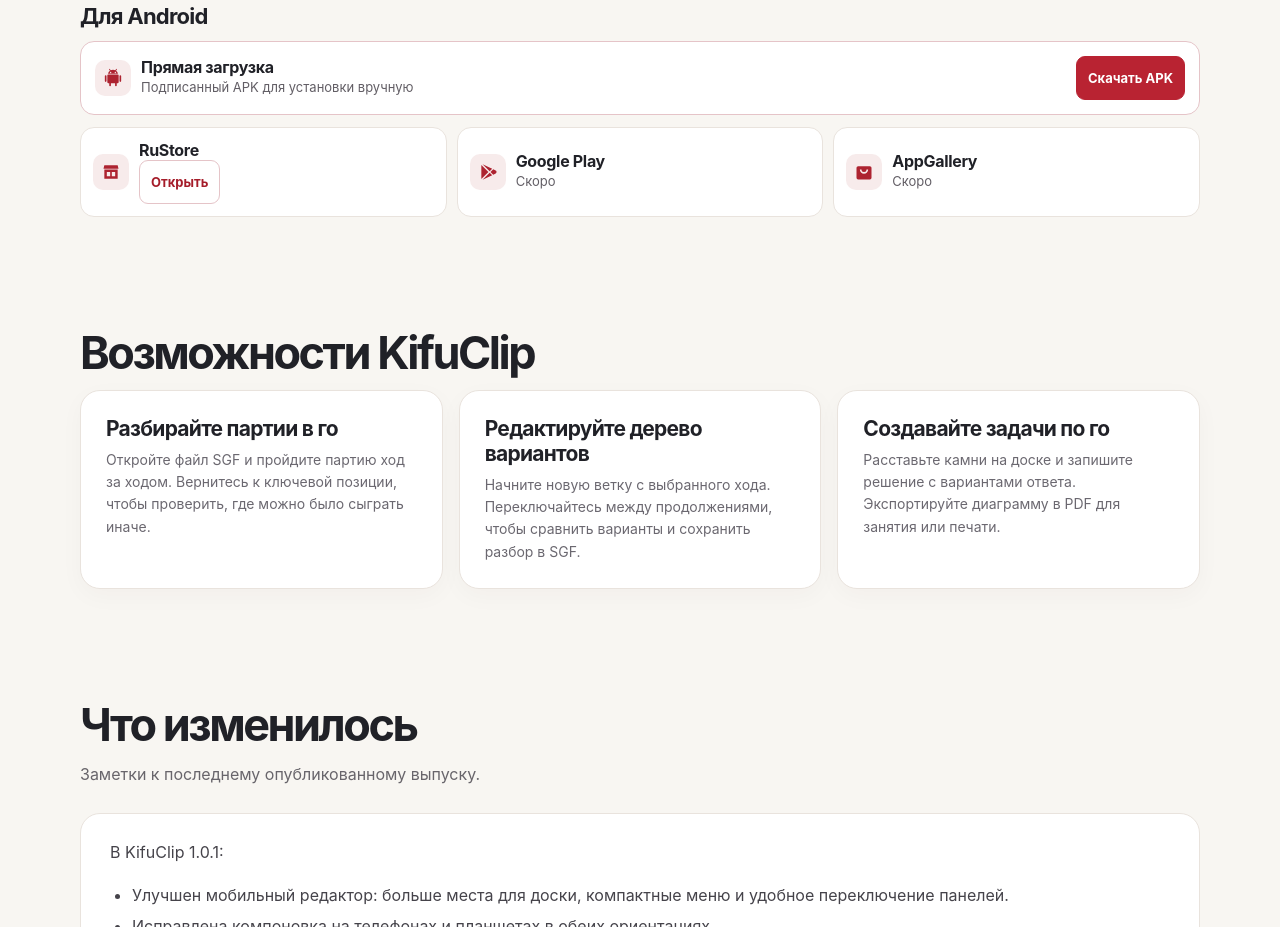
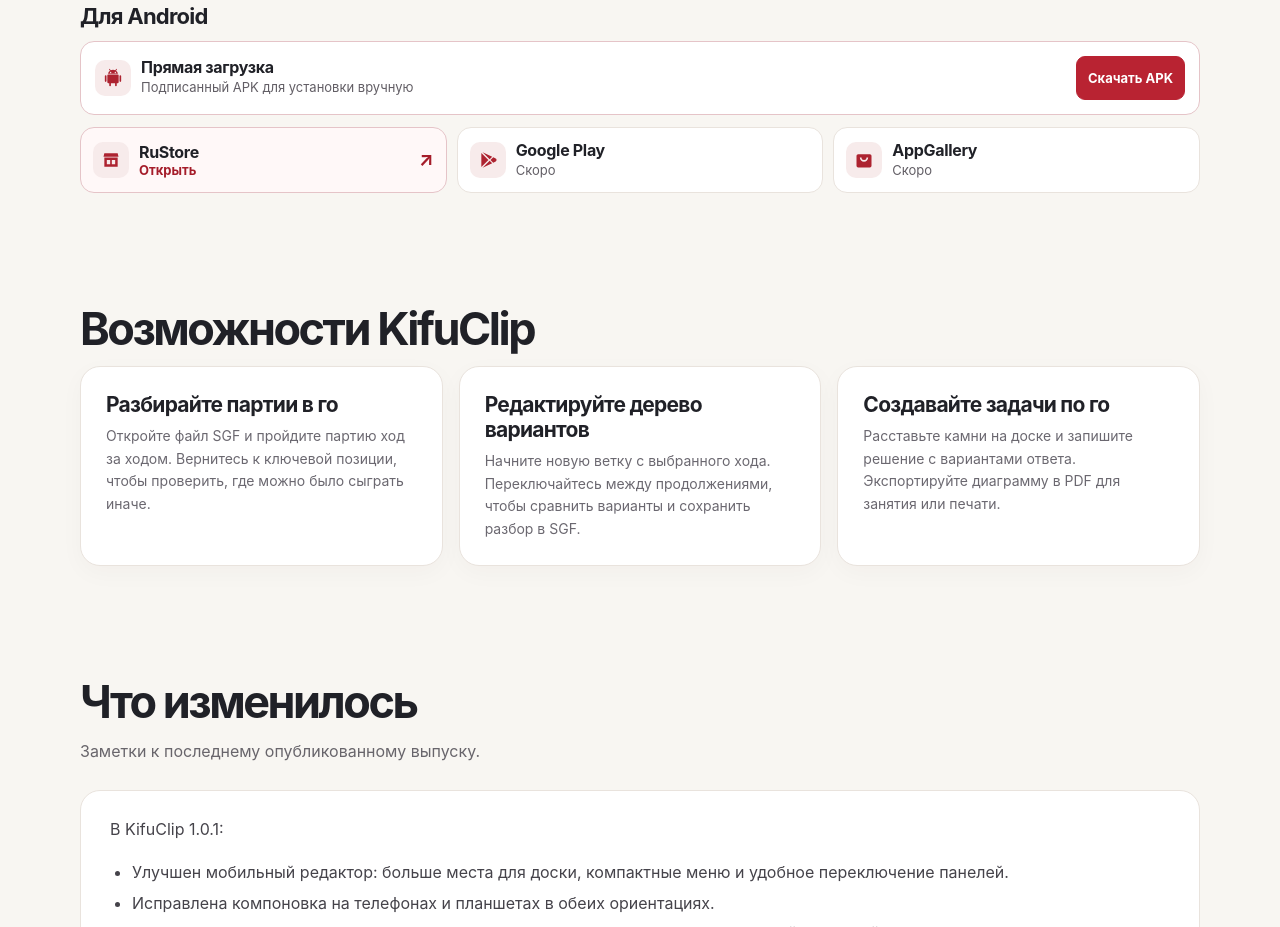
Before and after one commit to Sanchello69/KifuClip-releases, a plain HTML site: page docs/index.html in a window 1280 px wide. Shown: the part 937-1864 px from the top of the page. Drawn offline with Linux system fonts and the light colour scheme; no server answers.

Commit message:
Polish RuStore download card

```diff
--- a/docs/index.html
+++ b/docs/index.html
@@ -38,6 +38,12 @@
     .download-option{display:flex;align-items:center;gap:10px;min-width:0;padding:12px;border:1px solid #e9e3dd;border-radius:14px;background:#fff}
     .download-option>div{min-width:0;overflow-wrap:anywhere}
     .download-option h4{margin:0;font-size:16px;letter-spacing:-.02em}.download-option p{margin:0;color:#625e65;font-size:13px}
+    .store-link{background:#fff8f8;border-color:#e5c4c8;text-decoration:none}
+    .store-link:hover,.store-link:focus-visible{background:#f7ebeb;border-color:#b92332}
+    .store-link:focus-visible{outline:2px solid #b92332;outline-offset:3px}
+    .store-link p,.store-link-arrow{color:#a51d2a;font-weight:700}
+    .store-link p{line-height:1.25}
+    .store-link-arrow{margin-left:auto;flex-shrink:0;font-size:19px;line-height:1}
     .download-apk{margin-top:12px;padding:14px;border-color:#e5c4c8}
     .icon{display:grid;place-items:center;flex:0 0 36px;height:36px;border-radius:10px;background:#f7ebeb;color:#ad2330}.icon svg{width:20px;height:20px;fill:currentColor}
     .action{display:inline-flex;align-items:center;justify-content:center;flex-shrink:0;min-height:44px;margin-left:auto;padding:8px 11px;border:1px solid #e5c4c8;border-radius:9px;background:#fff;color:#a51d2a;text-decoration:none;font-weight:750;font-size:13px;text-align:center}
@@ -51,7 +57,7 @@
     footer{border-top:1px solid #e7e1d9;padding:30px 0 46px;color:#77737a;font-size:13px}footer .wrap{display:flex;justify-content:space-between;gap:20px}footer a{text-decoration:none;color:#a81f2c}
     @media(max-width:800px){.hero{padding:58px 0 50px;grid-template-columns:1fr}.feature-cards{grid-template-columns:1fr}.hero-art{display:none}nav{gap:13px;font-size:13px}}
     @media(max-width:640px) and (min-width:481px){.desktop-downloads .download-option{flex-wrap:wrap}.desktop-downloads .action{flex-basis:100%}}
-    @media(max-width:560px){.store-downloads{grid-template-columns:1fr}.store-downloads .download-option>div{display:flex;flex:1;align-items:center;justify-content:space-between;gap:10px}}
+    @media(max-width:560px){.store-downloads{grid-template-columns:1fr}.store-downloads article.download-option>div{display:flex;flex:1;align-items:center;justify-content:space-between;gap:10px}}
     @media(max-width:480px){.wrap{width:min(100% - 32px,1120px)}.top{min-height:68px}nav a:first-child{display:none}.notes,.card{padding:21px}footer .wrap{flex-direction:column}
       .desktop-downloads{grid-template-columns:1fr}.download-apk{flex-wrap:wrap}.download-apk .action{flex-basis:100%}
     }
@@ -91,10 +97,11 @@
           <a class="action" id="android-link" href="https://github.com/Sanchello69/KifuClip-releases/releases/download/v1.0.1/KifuClip.1.0.1.apk">Скачать APK</a>
         </article>
         <div class="download-options store-downloads">
-          <article class="download-option">
+          <a class="download-option store-link" id="rustore-link" href="https://www.rustore.ru/catalog/app/app.kifuclip.mobile" aria-label="Открыть KifuClip в RuStore">
             <span class="icon" aria-hidden="true"><svg viewBox="0 0 24 24"><path d="M4 4h16l1 4H3zm0 5h16v11H4zm3 3v5h4v-5zm6 0v5h4v-5z"/></svg></span>
-            <div><h4>RuStore</h4><a class="action" id="rustore-link" href="https://www.rustore.ru/catalog/app/app.kifuclip.mobile" aria-label="Открыть KifuClip в RuStore">Открыть</a></div>
-          </article>
+            <div><h4>RuStore</h4><p>Открыть</p></div>
+            <span class="store-link-arrow" aria-hidden="true">↗</span>
+          </a>
           <article class="download-option">
             <span class="icon" aria-hidden="true"><svg viewBox="0 0 24 24"><path d="M4 3.5v17l8.5-8.5zm1.5-.7L14 11l3-3zm0 18.4L17 16l-3-3zm12.8-12.5L15 12l3.3 3.3 2.9-1.6a1.9 1.9 0 0 0 0-3.4z"/></svg></span>
             <div><h4>Google Play</h4><p>Скоро</p></div>
```
